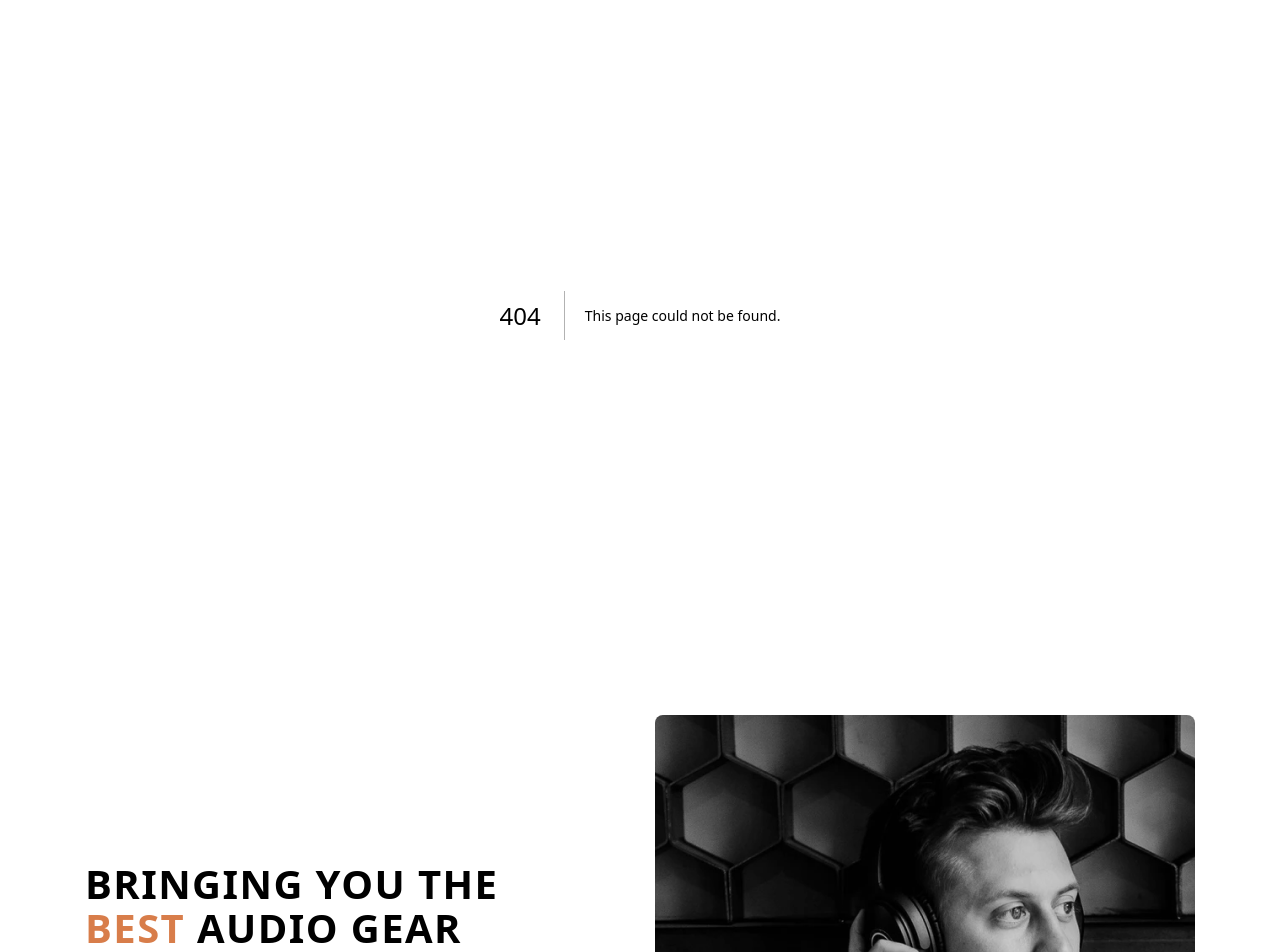
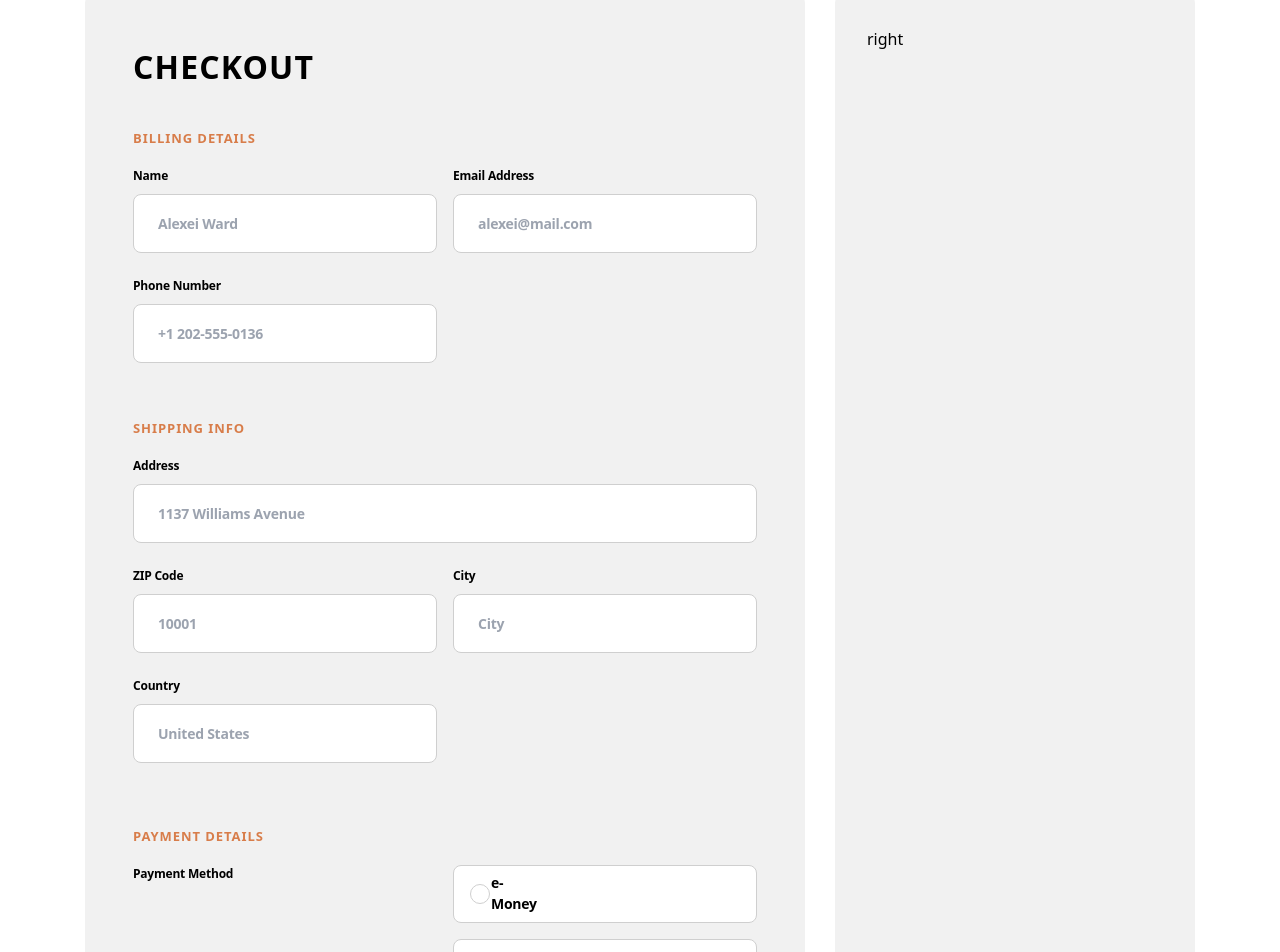
Before and after one commit to ismoilxan123/music-store, a Next.js app: page /checkout in a window 1280 px wide. Before the commit this address had no page. Shown: the part 181-1133 px from the top of the page. Built offline with nearby package versions, Linux system fonts and the light colour scheme.

Commit message:
verceldagi errorlar korildi

```diff
--- /dev/null
+++ b/app/checkout/components/Inputs.tsx
@@ -0,0 +1,10 @@
+const Inputs = ({ name, plcholder }: { name: string; plcholder: string }) => {
+  return (
+    <form>
+      <h3>{name}</h3>
+      <input type="text" placeholder={plcholder} required />
+    </form>
+  );
+};
+
+export default Inputs;
--- /dev/null
+++ b/app/checkout/components/OptionInput.tsx
@@ -0,0 +1,14 @@
+import React from "react";
+
+const OptionInput = () => {
+  return (
+    <div className="payment__input">
+      <div className="payment__input--box">
+        <div className="payment__input--box__inside"></div>
+        <h5>e-Money</h5>
+      </div>
+    </div>
+  );
+};
+
+export default OptionInput;
--- /dev/null
+++ b/app/checkout/page.tsx
@@ -0,0 +1,42 @@
+import React from "react";
+import Inputs from "./components/Inputs";
+import OptionInput from "./components/OptionInput";
+
+const page = () => {
+  return (
+    <div className="container ">
+      <div className="checkout">
+        <div className="checkout__form ">
+          <h1>CHECKOUT</h1>
+          <h2>Billing Details</h2>
+          <div className="billing__inputs">
+            <Inputs name={"Name"} plcholder={"Alexei Ward"} />
+            <Inputs name={"Email Address"} plcholder={"alexei@mail.com"} />
+            <Inputs name={"Phone Number"} plcholder={"+1 202-555-0136"} />
+          </div>
+          <h2>shipping info</h2>
+          <div className="shipping__inputs">
+            <form className="address">
+              <h3>Address</h3>
+              <input type="text" placeholder="1137 Williams Avenue" />
+            </form>
+            <Inputs name={"ZIP Code"} plcholder={"10001"} />
+            <Inputs name={"City"} plcholder={"City"} />
+            <Inputs name={"Country"} plcholder={"United States"} />
+          </div>
+          <h2>payment details</h2>
+          <div className="payment">
+            <h4 className="pay__method">Payment Method</h4>
+            <OptionInput />
+            <OptionInput />
+            <Inputs name={"e-Money Number"} plcholder={"238521993"} />
+            <Inputs name={"e-Money PIN"} plcholder={"6891"} />
+          </div>
+        </div>
+        <div className="checkout__savadcha ">right</div>
+      </div>
+    </div>
+  );
+};
+
+export default page;
--- a/app/components/Savadcha.tsx
+++ b/app/components/Savadcha.tsx
@@ -32,8 +32,8 @@ const Savadcha: FC<ISavadchaProduct> = ({ id, image, name, price, count }) => {
         <Image width="36" height="40" src={image.desktop} alt="headphone" />
       </div>
       <div className="savadcha__product--info">
-        <h1>{name.slice(0, 12)}</h1>
-        <h2>$ {price}</h2>
+        <h1>{name.slice(0, 13)}</h1>
+        <h2>$ {price * count}</h2>
       </div>
       <div className=" savadcha__counter flex gap-3 p-[7px_15px] bg-[#F1F1F1]">
         <span onClick={() => decrement(id)}>-</span>
--- a/app/globals.css
+++ b/app/globals.css
@@ -113,7 +113,7 @@
 }
 .savadcha__show {
   display: inline-block;
-  width: 327px;
+  width: 400px;
   position: absolute;
   right: 0;
   top: 100px;
@@ -657,6 +657,127 @@
   border-radius: 8px;
   background: #f1f1f1;
 }
+
+/* checkout */
+.checkout {
+  display: grid;
+  grid-template-columns: 2fr 1fr;
+  gap: 30px;
+  margin-top: 80px;
+  margin-bottom: 140px;
+}
+.checkout__form {
+  padding: 54px 48px 48px;
+  border-radius: 8px;
+  background: #f1f1f1;
+}
+.checkout__form h1 {
+  color: #000;
+  font-size: 32px;
+  font-weight: 700;
+  line-height: 36px;
+  letter-spacing: 1.143px;
+  text-transform: uppercase;
+  margin-bottom: 41px;
+}
+.checkout__form h2 {
+  color: #d87d4a;
+  font-size: 13px;
+  font-weight: 700;
+  line-height: 25px;
+  letter-spacing: 0.929px;
+  text-transform: uppercase;
+  margin-bottom: 16px;
+}
+.billing__inputs {
+  display: grid;
+  grid-template-columns: 1fr 1fr;
+  column-gap: 16px;
+  row-gap: 24px;
+  margin-bottom: 53px;
+}
+form h3 {
+  color: #000;
+  font-size: 12px;
+  font-weight: 700;
+  letter-spacing: -0.214px;
+  margin-bottom: 9px;
+}
+form input {
+  width: 100%;
+  border-radius: 8px;
+  border: 1px solid #cfcfcf;
+  background: #fff;
+  padding: 18px 24px;
+  outline-color: #e7681e;
+  color: #000;
+  font-size: 14px;
+  font-weight: 700;
+  letter-spacing: -0.25px;
+}
+.shipping__inputs {
+  display: grid;
+  grid-template-columns: 1fr 1fr;
+  column-gap: 16px;
+  row-gap: 24px;
+  margin-bottom: 61px;
+}
+.address {
+  grid-column: 1 / 3;
+}
+.payment {
+  display: grid;
+  grid-template-columns: 1fr 1fr;
+  gap: 16px;
+}
+.pay__method {
+  color: #000;
+  font-size: 12px;
+  font-weight: 700;
+  letter-spacing: -0.214px;
+  grid-row: 1 / 3;
+}
+.payment__input {
+  border-radius: 8px;
+  border: 1px solid #cfcfcf;
+  background: #fff;
+  padding: 18px 16px;
+  cursor: pointer;
+}
+.payment__input:hover {
+  border: 2.5px solid #e7681e;
+}
+.payment__input--box {
+  display: flex;
+  align-items: center;
+  gap: 16px;
+  width: 20px;
+  height: 20px;
+  border-radius: 50%;
+  border: 1px solid #cfcfcf;
+  padding: 4px 4px 6px;
+}
+.payment__input--box h5 {
+  color: #000;
+  font-size: 14px;
+  font-weight: 700;
+  letter-spacing: -0.25px;
+}
+.payment__input--box__inside {
+  width: 10px;
+  height: 10px;
+  border-radius: 50%;
+}
+.payment__input--box__inside:active {
+  background-color: #e7681e;
+}
+/* checkout savadcha */
+.checkout__savadcha {
+  padding: 32px;
+  border-radius: 8px;
+  background: #f1f1f1;
+}
+
 /* responsive */
 
 @media screen and (max-width: 1130px) {
@@ -1027,6 +1148,16 @@
     max-width: 330px;
     max-height: 300px;
   }
+  /* savadcha */
+  .savadcha__none {
+    width: 300px;
+    padding: 15px;
+  }
+  .savadcha__show {
+    width: 300px;
+    padding: 15px;
+    right: 15px;
+  }
 }
 @media screen and (max-width: 400px) {
   .category__product--img {
@@ -1042,5 +1173,6 @@
   .savadcha__show {
     width: 300px;
     padding: 15px;
+    right: 15px;
   }
 }
--- a/app/layout/Footer.tsx
+++ b/app/layout/Footer.tsx
@@ -31,10 +31,10 @@ const Footer = () => {
         <div className="footer__title">
           <div className="footer__text">
             <p>
-              Audiophile is an all in one stop to fulfill your audio needs.
-              We're a small team of music lovers and sound specialists who are
+              Audiophile is an all in one stop to fulfill your audio needs. We
+              {"'"}re a small team of music lovers and sound specialists who are
               devoted to helping you get the most out of personal audio. Come
-              and visit our demo facility - we're open 7 days a week.
+              and visit our demo facility - we{"'"}re open 7 days a week.
             </p>
             <h2>Copyright 2021. All Rights Reserved</h2>
           </div>
--- a/app/layout/Header.tsx
+++ b/app/layout/Header.tsx
@@ -10,7 +10,7 @@ import Savadcha from "../components/Savadcha";
 import cancelbtnl from "../public/cancel-btn.svg";
 import HamburgerCategory from "../components/HamburgerCategory";
 import { cartContext } from "../context/cartContext";
-import { ISavadchaProduct, oneProductType } from "../lib/types";
+import { ISavadchaProduct } from "../lib/types";
 
 const Header = () => {
   const [show, setShow] = useState(false);
@@ -28,6 +28,10 @@ const Header = () => {
       totalSumm: 0,
     }
   );
+  const removeAll = () => {
+    contex?.setCart([]);
+  };
+  console.log(contex?.cart.length);
 
   return (
     <div className="main__header">
@@ -88,8 +92,8 @@ const Header = () => {
         </div>
         <div className={`savadcha__${show ? "show" : "none"}`}>
           <div className="savadcha__titel flex justify-between">
-            <h1>cart (3)</h1>
-            <h2>Remove all</h2>
+            <h1>cart {contex?.cart.length} </h1>
+            <h2 onClick={removeAll}>Remove all</h2>
           </div>
           {contex?.cart.map((product: ISavadchaProduct) => (
             <Savadcha key={product.id} {...product} />
--- a/app/products/[category]/[id]/page.tsx
+++ b/app/products/[category]/[id]/page.tsx
@@ -5,7 +5,7 @@ import OneProductImgs from "./layout/OneProductImgs";
 import data from "../../../data.json";
 import { useEffect, useState } from "react";
 
-const page = ({ params }: { params: { id: number } }) => {
+const Page = ({ params }: { params: { id: number } }) => {
   const [newArr, setNewArr] = useState([]);
   function arr() {
     let categoryArr: any = data.filter((d) => d.id === Number(params.id));
@@ -24,4 +24,4 @@ const page = ({ params }: { params: { id: number } }) => {
   );
 };
 
-export default page;
+export default Page;
--- a/app/products/[category]/page.tsx
+++ b/app/products/[category]/page.tsx
@@ -6,7 +6,7 @@ import data from "../../data.json";
 import { useEffect, useState } from "react";
 import { oneProductType } from "@/app/lib/types";
 
-const page = ({ params }: { params: { category: string } }) => {
+const Page = ({ params }: { params: { category: string } }) => {
   const [newArr, setNewArr] = useState([]);
   function arr() {
     let categoryArr: oneProductType[] | any = data.filter(
@@ -22,13 +22,13 @@ const page = ({ params }: { params: { category: string } }) => {
       <CategoryHero categoryTitle={params} />
       {newArr.map((d, i) =>
         i % 2 === 0 ? (
-          <CategoryProductToq data={d} />
+          <CategoryProductToq key={i} data={d} />
         ) : (
-          <CategoryProductJuft data={d} />
+          <CategoryProductJuft key={i} data={d} />
         )
       )}
     </div>
   );
 };
 
-export default page;
+export default Page;
```
